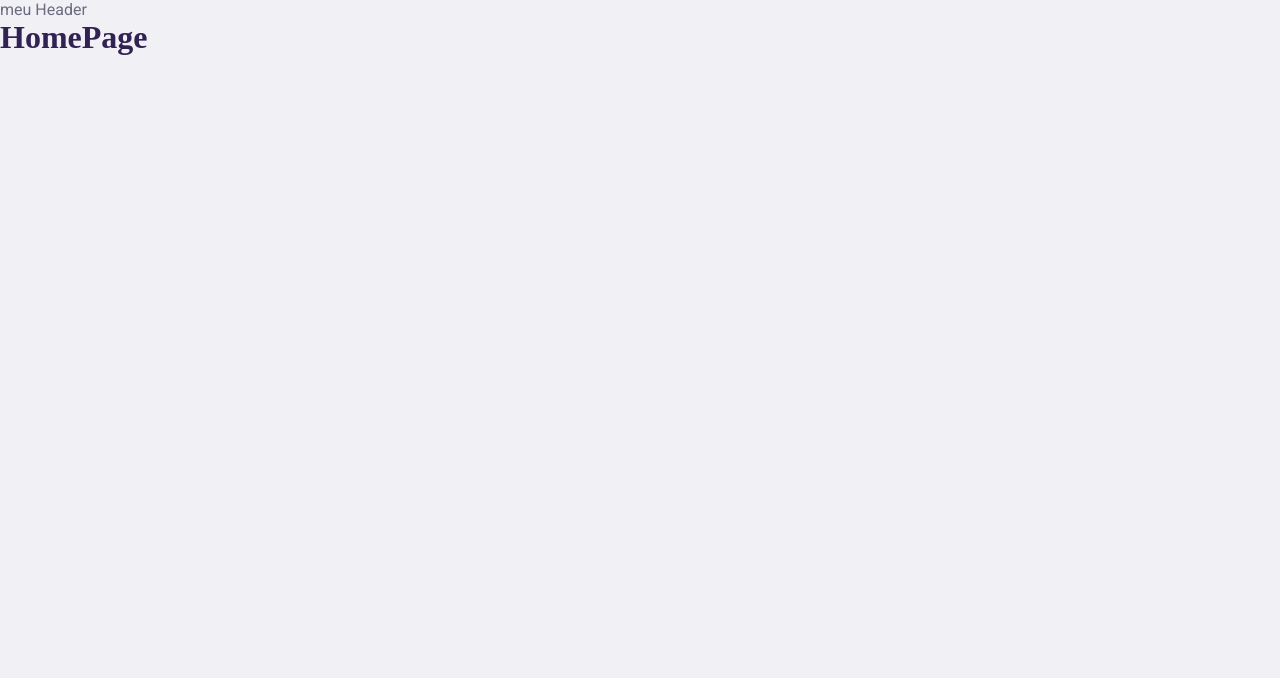
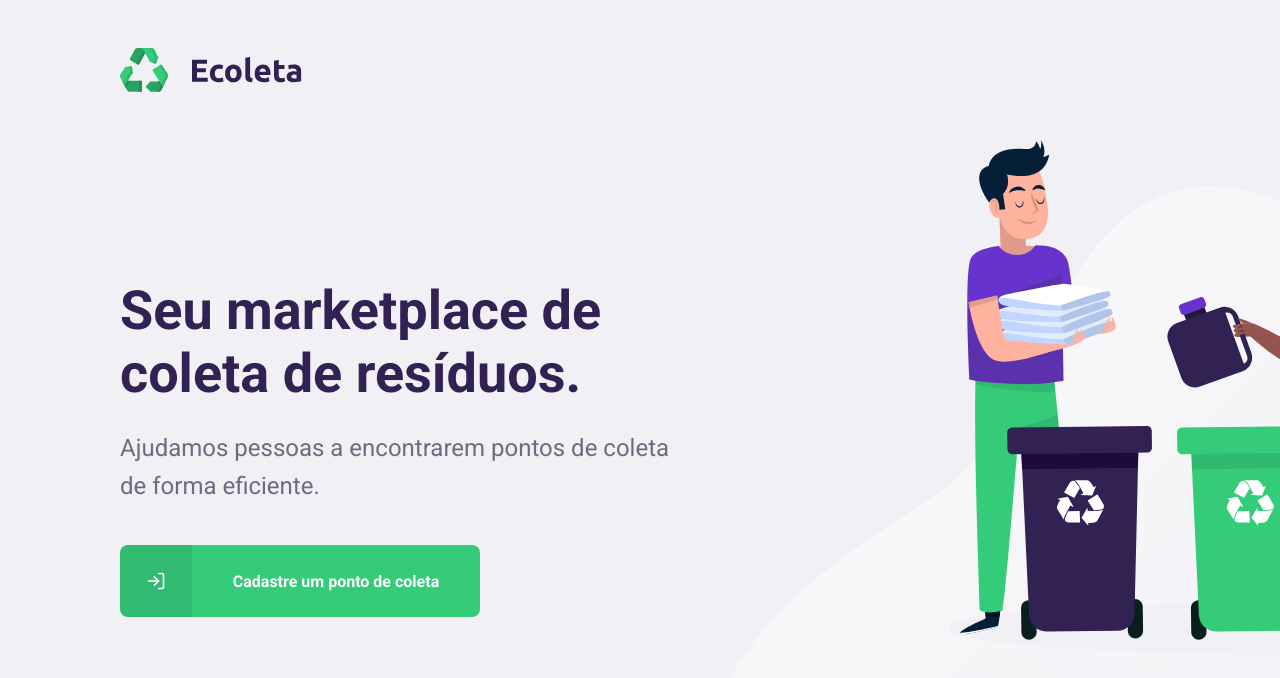
Before and after one commit to david32145/next-week-level-1, a React (Create React App) app in the folder web/: page / in a window 1280 px wide. Shown: the top 678 px of the page. Built offline with nearby package versions, Linux system fonts and the light colour scheme; the HTML template or start-up script is replaced by a standard one.

Commit message:
Finish home page

```diff
--- a/web/package.json
+++ b/web/package.json
@@ -13,6 +13,7 @@
     "axios": "^0.19.2",
     "react": "^16.13.1",
     "react-dom": "^16.13.1",
+    "react-icons": "^3.10.0",
     "react-router-dom": "^5.2.0",
     "react-scripts": "3.4.1",
     "styled-components": "^5.1.1",
@@ -41,6 +42,7 @@
   },
   "devDependencies": {
     "@types/axios": "^0.14.0",
+    "@types/react-icons": "^3.0.0",
     "@types/react-router-dom": "^5.1.5",
     "@types/styled-components": "^5.1.0"
   }
--- a/web/src/components/Header/index.tsx
+++ b/web/src/components/Header/index.tsx
@@ -1,9 +1,17 @@
 import React from "react";
 
-import {Header} from "./styles";
+import { Header } from "./styles";
 
-const HeaderComponent: React.FC = () => {
-  return <Header>meu Header</Header>
+interface HeaderComponentProps {
+  title?: string
+}
+
+const HeaderComponent: React.FC<HeaderComponentProps> = ({ title }) => {
+  return (
+    <Header>
+      <h1>{title}</h1>
+    </Header>
+  );
 };
 
 export default HeaderComponent;
--- a/web/src/pages/Home/index.tsx
+++ b/web/src/pages/Home/index.tsx
@@ -1,7 +1,31 @@
 import React from "react"
 
+import { FiLogIn } from "react-icons/fi"
+
+import { Container } from "./styles"
+
+import logo from "../../assets/logo.svg"
+
 const HomePage: React.FC = () => {
-  return <h1>HomePage</h1>
-}
+  return (
+    <Container>
+      <div className="content">
+        <header>
+          <img src={logo} alt="Ecoleta Logo"/>
+        </header>
+        <main>
+          <h1>Seu marketplace de coleta de resíduos.</h1>
+          <p>Ajudamos pessoas a encontrarem pontos de coleta de forma eficiente.</p>
+          <a href="https://google.com">
+            <span>
+              <FiLogIn />
+            </span>
+            <strong>Cadastre um ponto de coleta</strong>
+          </a>
+        </main>
+      </div>
+    </Container>
+  );
+};
 
 export default HomePage
--- /dev/null
+++ b/web/src/pages/Home/styles.ts
@@ -0,0 +1,110 @@
+import styled from "styled-components";
+
+import homeBackground from "../../assets/home-background.svg";
+
+export const Container = styled.div`
+  height: 100vh;
+  background: url(${homeBackground}) no-repeat 700px bottom;
+
+  .content {
+    width: 100%;
+    height: 100%;
+    max-width: 1100px;
+    margin: 0 auto;
+    padding: 0 30px;
+
+    display: flex;
+    flex-direction: column;
+    align-items: flex-start;
+  }
+
+  .content header {
+    margin: 48px 0 0;
+  }
+
+  .content main {
+    flex: 1;
+    max-width: 560px;
+
+    display: flex;
+    flex-direction: column;
+    justify-content: center;
+  }
+
+  .content main h1 {
+    font-size: 54px;
+    color: var(--title-color);
+  }
+
+  .content main p {
+    font-size: 24px;
+    margin-top: 24px;
+    line-height: 38px;
+  }
+
+  .content main a {
+    width: 100%;
+    max-width: 360px;
+    height: 72px;
+    background: var(--primary-color);
+    border-radius: 8px;
+    text-decoration: none;
+
+    display: flex;
+    align-items: center;
+    overflow: hidden;
+
+    margin-top: 40px;
+  }
+
+  .content main a span {
+    display: block;
+    background: rgba(0, 0, 0, 0.08);
+    width: 72px;
+    height: 72px;
+
+    display: flex;
+    align-items: center;
+    justify-content: center;
+    transition: background-color 0.2s;
+  }
+
+  .content main a span svg {
+    color: #FFF;
+    width: 20px;
+    height: 20px;
+  }
+
+  .content main a strong {
+    flex: 1;
+    text-align: center;
+    color: #FFF;
+  }
+
+  .content main a:hover {
+    background: #2FB86E;
+  }
+
+  @media(max-width: 900px) {
+  .content {
+    align-items: center;
+    text-align: center;
+  }
+
+  .content header {
+    margin: 48px auto 0;
+  }
+
+  .content main {
+    align-items: center;
+  }
+
+  .content main h1 {
+    font-size: 42px;
+  }
+
+  .content main p {
+    font-size: 24px;
+  }
+}
+`;
--- a/web/src/routes.tsx
+++ b/web/src/routes.tsx
@@ -3,12 +3,9 @@
 
 import PageHome from "./pages/Home";
 
-import HeaderComponent from "./components/Header"
-
 const AppRoutes: React.FC = () => {
   return (
     <BrowserRouter>
-      <HeaderComponent />
       <Switch>
         <Route path="/" exact component={PageHome} />
       </Switch>
--- a/web/src/styles/globalStyles.ts
+++ b/web/src/styles/globalStyles.ts
@@ -30,6 +30,6 @@
 
   h1, h2, h3, h4, h5, h6 {
     color: var(--title-color);
-    font-family: Ubuntu;
+    font-family: Roboto, Arial, Helvetica, sans-serif;
   }
 `;
```
Also changed, not shown: 1 other file (tests, documents, lock files or other folders).
